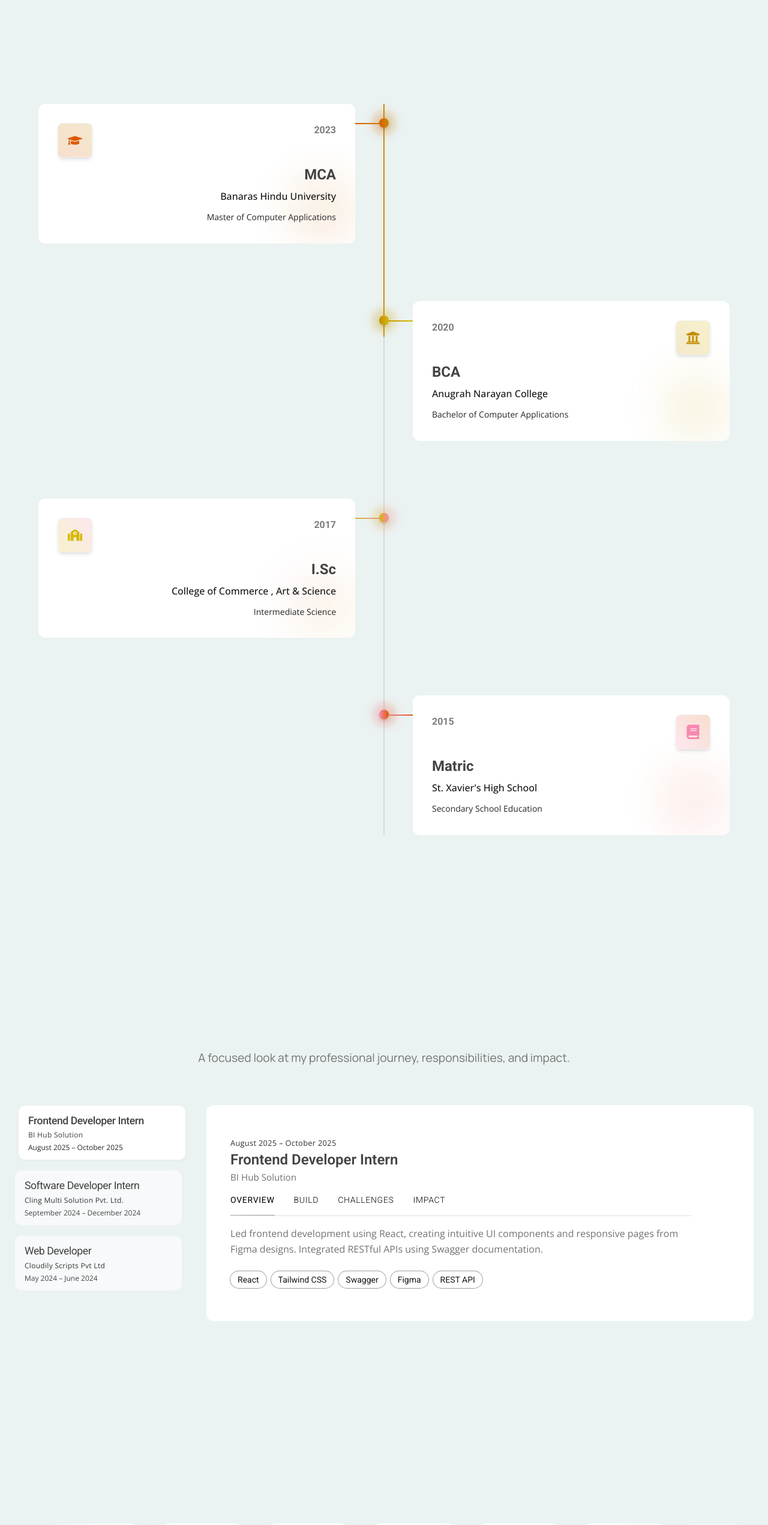
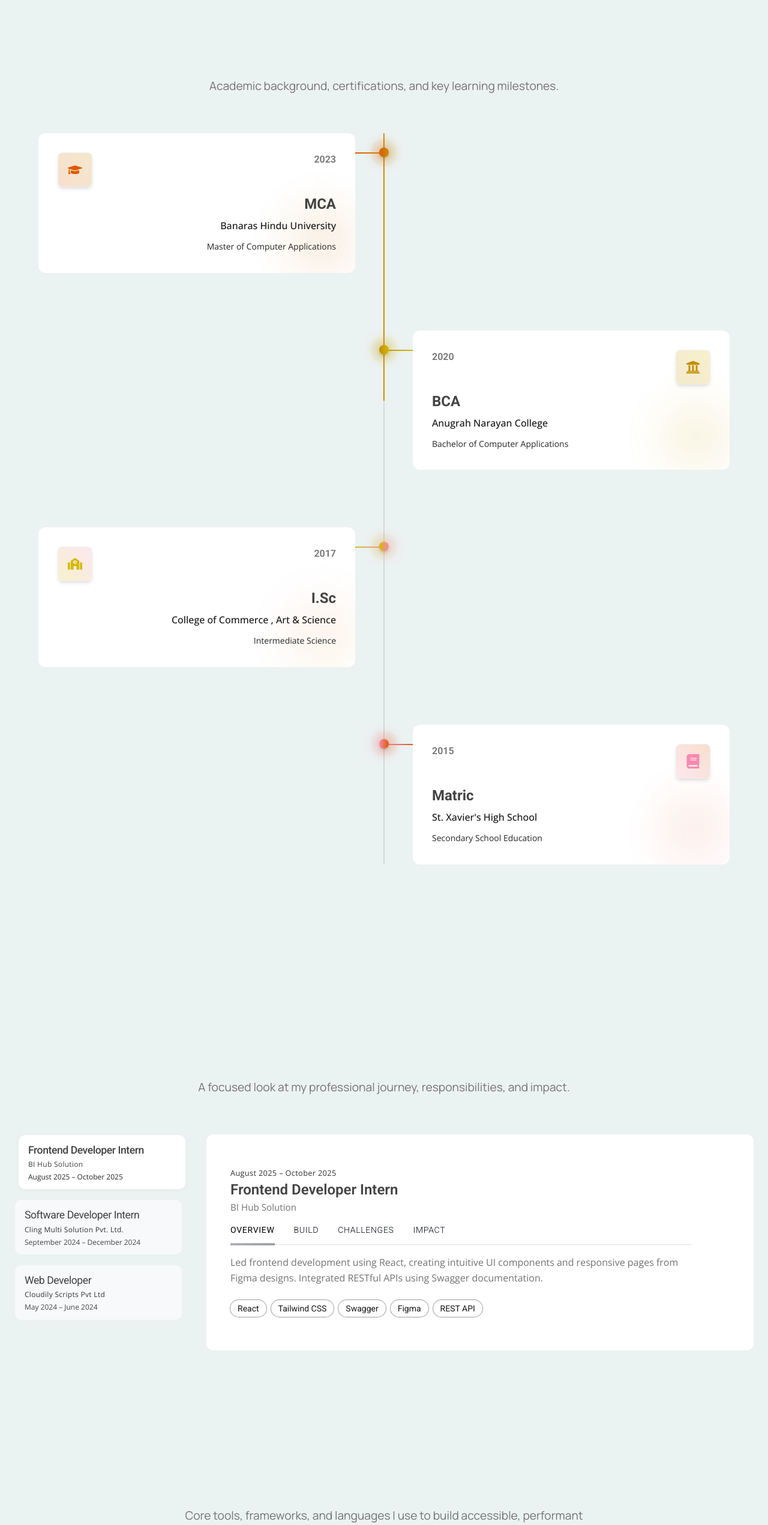
Before and after one commit to VishalChoudhary01/Temp-Portfolio, a Next.js app: page / in a window 1280 px wide. Shown: the part 3900-6442 px from the top of the page at 60% size. Built offline with nearby package versions, Linux system fonts and the light colour scheme; no server answers; a web font is replaced by a local one.

Commit message:
skill fixed

```diff
--- a/src/app/components/layout/Main.js
+++ b/src/app/components/layout/Main.js
@@ -3,7 +3,7 @@ import {Education,Skills,ProjectsCarousel,WorkExperience} from '../../components
 
 const Main = () => {
   return (
-    <div className='w-full md:mt-96 mt-[700px] '>
+    <div lazy="true" className='w-full md:mt-96 mt-[700px] '>
         <Education/>
         <WorkExperience/>
         <Skills/>
--- a/src/app/components/organisms/ProjectsCarousel.js
+++ b/src/app/components/organisms/ProjectsCarousel.js
@@ -1,14 +1,17 @@
-import React from 'react'
-import {Heading} from '@/app/components/atoms/typography/index'
-import CarouselProjects from '@/app/components/organisms/projectCarousel/CarouselProjects'
+import React from "react";
+import { Heading } from "@/app/components/atoms/typography/index";
+import CarouselProjects from "@/app/components/organisms/projectCarousel/CarouselProjects";
 
 const ProjectsCarousel = () => {
   return (
-    <div id='projects'>
-        <Heading heading='Projects'/>
-        <CarouselProjects/>
+    <div id="projects">
+      <Heading
+        heading="Projects"
+        subheading="Selected projects demonstrating design decisions, implementation details, and impact."
+      />
+      <CarouselProjects />
     </div>
-  )
-}
+  );
+};
 
-export default ProjectsCarousel
+export default ProjectsCarousel;
--- a/src/app/components/organisms/education/education.js
+++ b/src/app/components/organisms/education/education.js
@@ -1,8 +1,8 @@
 "use client";
-import React, { useState, useRef } from 'react';
-import { motion, useScroll, useSpring } from 'motion/react';
-import { EducationHeader, DesktopTimeline, MobileTimeline } from './index';
-import { Heading } from '../../atoms/typography/index';
+import React, { useState, useRef } from "react";
+import { motion, useScroll, useSpring } from "motion/react";
+import { EducationHeader, DesktopTimeline, MobileTimeline } from "./index";
+import { Heading } from "../../atoms/typography/index";
 
 const Education = () => {
   const [hoveredCard, setHoveredCard] = useState(null);
@@ -12,31 +12,34 @@ const Education = () => {
   // Desktop scroll progress
   const { scrollYProgress: desktopProgress } = useScroll({
     target: desktopContainerRef,
-    offset: ["start center", "end center"]
+    offset: ["start center", "end center"],
   });
 
   // Mobile scroll progress - tracks the actual timeline content
   const { scrollYProgress: mobileProgress } = useScroll({
     target: mobileContainerRef,
-    offset: ["start 90%", "end 50%"] // Start when container enters, end earlier
+    offset: ["start 90%", "end 50%"], // Start when container enters, end earlier
   });
 
   const smoothDesktopProgress = useSpring(desktopProgress, {
     stiffness: 100,
     damping: 30,
-    restDelta: 0.001
+    restDelta: 0.001,
   });
 
   const smoothMobileProgress = useSpring(mobileProgress, {
-    stiffness: 60,  // Softer for mobile
+    stiffness: 60, // Softer for mobile
     damping: 20,
-    restDelta: 0.001
+    restDelta: 0.001,
   });
 
   return (
-    <section id='education' className="min-h-screen py-20 px-4">
+    <section id="education" className="min-h-screen py-20 px-4">
       <div className="max-w-7xl mx-auto">
-        <Heading heading='Education' />
+        <Heading
+          heading="Education"
+          subheading="Academic background, certifications, and key learning milestones."
+        />
 
         {/* Desktop Timeline */}
         <div ref={desktopContainerRef}>
--- a/src/app/components/organisms/techStacks/Tech.js
+++ b/src/app/components/organisms/techStacks/Tech.js
@@ -56,7 +56,7 @@ const Tech = () => {
               {categories.map((category, index) => (
                 <div key={index} className="rounded-xl md:rounded-2xl h-full w-full mx-auto max-w-[280px] sm:max-w-none sm:w-full bg-white dark:bg-gray-800 p-6">
                   <div className="flex flex-col items-center text-center space-y-4">
-                    <div className="p-3 md:p-4 rounded-lg md:rounded-xl bg-gray-100 dark:bg-gray-700 w-12 h-12 md:w-14 md:h-14 flex items-center justify-center">
+                    <div className="p-3 md:p-4  rounded-lg md:rounded-xl bg-gray-100 dark:bg-gray-700 w-12 h-12 md:w-14 md:h-14 flex items-center justify-center">
                       {category.icon}
                     </div>
                     <h3 className="text-base md:text-lg font-semibold text-gray-800 dark:text-gray-200">
--- a/src/app/components/organisms/techStacks/TechCategoryCard.js
+++ b/src/app/components/organisms/techStacks/TechCategoryCard.js
@@ -65,7 +65,7 @@ const TechCategoryCard = ({
             }}
           >
             <motion.div
-              className="text-xl md:text-2xl transition-colors duration-300"
+              className={`lg:text-3xl  text-2xl    transition-colors duration-300`}
               style={{
                 color: iconColor,
               }}
@@ -77,7 +77,7 @@ const TechCategoryCard = ({
 
           {/* Title */}
           <HeadingTwo
-            className=" mb-6 text-md md:text-lg select-none  font-bold text-h2 dark:text-Head2dark leading-tight transition-colors duration-300 tracking-wider"
+            className=" mb-6 md:text-lg lg:text-[1.2rem] text-[1.15rem]   select-none font-roboto  font-bold text-h2 dark:text-Head2dark leading-tight transition-colors duration-300 tracking-wider"
           >
             {category.title}
           </HeadingTwo>
--- a/src/app/components/organisms/techStacks/TechSkillItem.js
+++ b/src/app/components/organisms/techStacks/TechSkillItem.js
@@ -51,7 +51,7 @@ const TechSkillItem = ({
         </motion.span>
 
         <motion.span
-          className="text-[0.8rem] md:text-sm font-roboto text-left select-none flex-1 font-light leading-tight md:leading-normal wrap-break-word hyphens-auto transition-all duration-200"
+          className="text-[0.85rem] md:text-md  lg:text-[0.9rem]  font-open-sans text-left select-none flex-1 font-light leading-tight md:leading-normal wrap-break-word hyphens-auto transition-all duration-200"
           animate={{
             fontWeight: isHovered && !isMobile ? 600 : 400,
             color:
--- a/src/app/components/organisms/work-experience/ExperienceTabs.js
+++ b/src/app/components/organisms/work-experience/ExperienceTabs.js
@@ -6,7 +6,7 @@ const TABS = ["overview", "build", "challenges", "impact"];
 
 export default function ExperienceTabs({ activeTab, setActiveTab }) {
   return (
-    <div className="flex gap-5 md:gap-8 border-b border-lightBorder dark:border-darkBorder pb-2 ">
+    <div className="flex gap-5 md:gap-8 border-b border-lightBorder dark:border-darkBorder md:pb-1.5  pb-1 ">
       {TABS.map((tab) => (
         <button
           key={tab}
@@ -16,7 +16,7 @@ export default function ExperienceTabs({ activeTab, setActiveTab }) {
           {activeTab === tab && (
             <motion.span
               layoutId="tab-underline"
-              className=" absolute left-0 right-0 -bottom-2 h-px   bg-linear-to-r from-gray-500/50     to-gray-800/40     dark:from-gray-200/40 dark:to-gray-50/80 " /> )}
+              className=" absolute left-0 right-0 md:-bottom-2   -bottom-1 md:h-1 h-0.5     bg-linear-to-r from-gray-500/50     to-gray-800/40     dark:from-gray-200/40 dark:to-gray-50/80 " /> )}
         </button>
       ))}
     </div>
--- a/src/app/components/templates/SkillsTemplate.js
+++ b/src/app/components/templates/SkillsTemplate.js
@@ -1,12 +1,18 @@
 "use client";
 import React from "react";
 import { TickerTech, Tech } from "@/app/components/index";
-import {Heading} from '@/app/components/atoms/typography/index'
+import { Heading } from "@/app/components/atoms/typography/index";
 
 const Skills = () => {
   return (
-    <section id="skills" className="w-full bg-contextBG dark:bg-contextDarkBG py-20 px-2 md:px-6">
-        <Heading heading="Skills & Technologies" />
+    <section
+      id="skills"
+      className="w-full bg-contextBG dark:bg-contextDarkBG py-20 px-2 md:px-6"
+    >
+      <Heading
+        heading="Skills & Technologies"
+        subheading="Core tools, frameworks, and languages I use to build accessible, performant interfaces."
+      />
       <TickerTech />
       <Tech />
     </section>
--- a/src/app/lib/data/techStack.js
+++ b/src/app/lib/data/techStack.js
@@ -2,6 +2,8 @@ import { LuLanguages } from "react-icons/lu";
 import { HiCode } from "react-icons/hi";
 import { FaDatabase } from "react-icons/fa";
 import { BsTools } from "react-icons/bs";
+// import { FaReact } from "react-icons/fa6";
+import { FaReact } from "react-icons/fa"
 
 export const skillsData = {
   frontend: [
@@ -27,7 +29,7 @@ export const categories = [
 
   {
     title: "Frontend Development",
-    icon: <HiCode />,
+    icon: <FaReact />,
     gradientColor: "var(--grad-primary)",
     darkGradientColor: "var(--darkgrad-primary)",
     lightTextShadow: "var(--grad-primary)",
```
